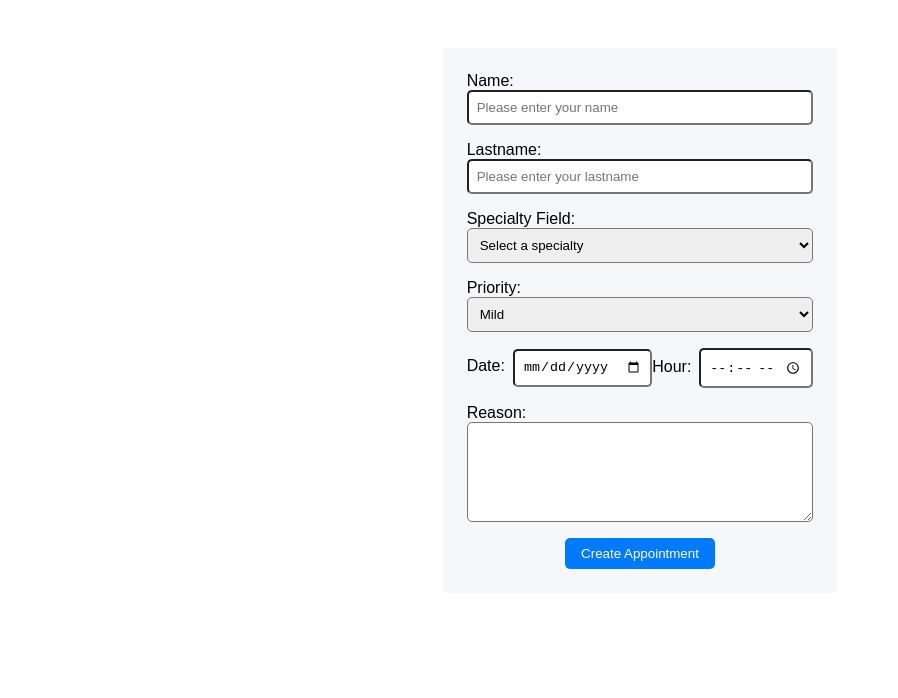
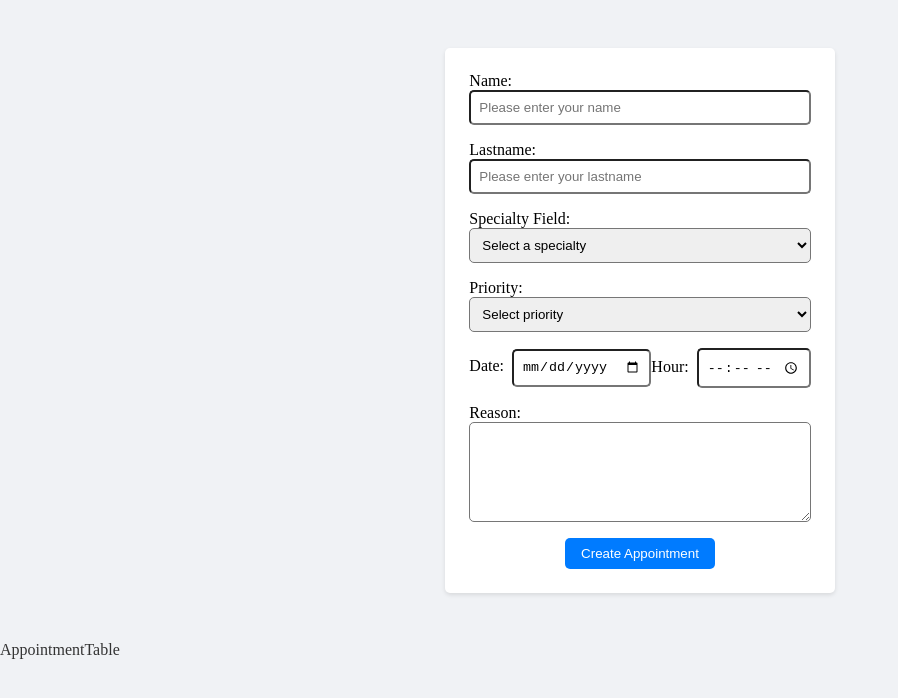
Before and after one commit to AlfaroCalderon/medical-appointments, a Next.js app: page / in a window 1280 px wide. Shown: the top 698 px of the page, without its empty margins (0-898 px from the left). Built offline with nearby package versions, Linux system fonts and the light colour scheme; no server answers.

Commit message:
:lipstick: I added the alerts when saving the medical appointment

```diff
--- a/src/app/components/appointment/appointment.tsx
+++ b/src/app/components/AppointmentForm/AppointmentForm.tsx
@@ -1,18 +1,20 @@
 import { ChangeEvent, FormEvent, useState } from "react"
-import styles from './appointment.module.css';
-import { useMutation } from "@tanstack/react-query";
+import styles from './appointmentForm.module.css';
+import { useMutation} from "@tanstack/react-query";
 import { insertAppointment } from "@/services/appointment.service";
 
-export const Appointment = () => {
+export const AppointmentForm = () => {
 
+    //We use the useState to capture the data of each of the inputs and selects inside the form
     const [name, setName] = useState<string>('');
     const [lastName, setLastName] = useState<string>('');
     const [specialtyField, setSpecialtyField] = useState<string>('');
-    const [priority, setPriority] = useState<number>(2);
+    const [priority, setPriority] = useState<number>(0);
     const [date, setDate] = useState<string>('');
     const [time, setTime] = useState<string>('');
     const [reason, setReason] = useState<string>('');
 
+    //Here we use the useMutation from tanstack to insert the data
     const mutation = useMutation({
         mutationFn: insertAppointment,
     });
@@ -30,30 +32,35 @@ export const Appointment = () => {
         };
 
         mutation.mutate({ newAppointment });
-        console.log(newAppointment);
 
-        e.currentTarget.reset();
+        setName('');
+        setLastName('');
+        setSpecialtyField('');
+        setPriority(0);
+        setDate('');
+        setTime('');
+        setReason('');
     }
 
   return (
     <>
-    <div className={styles.formContainer}>
+    <div className={styles.Container}>
 
 
          {mutation.isSuccess?(
-                <div style={{ color: 'green', padding: '10px', marginBottom: '10px' }}>
+                <div className={styles.successAlert}>
                     ✅ Appointment created successfully!
                 </div>
          ): null}
 
          {mutation.isError?(
-                <div style={{ color: 'red', padding: '10px', marginBottom: '10px' }}>
+                <div className={styles.errorAlert}>
                     ❌ Error: {mutation.error?.message || 'Something went wrong'}
                 </div>
          ):null }
 
          {mutation.isPending?(
-                <div style={{ color: 'blue', padding: '10px', marginBottom: '10px' }}>
+                <div className={styles.loadingAlert}>
                     ⏳ Saving appointment...
                 </div>
          ):null}
--- a/src/app/components/appointment/appointment.module.css
+++ b/src/app/components/AppointmentForm/appointmentForm.module.css
@@ -1,4 +1,6 @@
-.formContainer{
+
+/*Container styles -----------------------------------------------------------------------*/
+.Container{
     display: grid;
     grid-template-columns: 1fr;
     grid-template-rows: auto;
@@ -6,13 +8,56 @@
     padding: 0.5rem;
 }
 
+/*Alerts styles -----------------------------------------------*/
+.successAlert{
+    color: green;
+    padding: 0.5rem;
+    margin-bottom: 1rem;
+    background-color: #e6ffed;
+    border: 1px solid #c3e6cb;
+    border-radius: 5px;
+    animation: fadeOut 3s ease-in-out forwards; /*This is the keyframe we created below*/
+}
+
+.errorAlert{
+    color: red;
+    padding: 0.5rem;
+    margin-bottom: 1rem;
+    background-color: #f8d7da;
+    border: 1px solid #f5c6cb;
+    border-radius: 5px;
+    animation: fadeOut 3s ease-in-out forwards; /*This is the keyframe we created below*/
+}
+
+.loadingAlert{
+    color: rgb(53, 53, 148);
+    padding: 0.5rem;
+    margin-bottom: 1rem;
+    background-color: #d1ecf1;
+    border: 1px solid #bee5eb;
+    border-radius: 5px;
+}
+
+/*To make disappear the alert after a while*/
+@keyframes fadeOut {
+    0% {
+        opacity: 1;
+    }
+    100% {
+        opacity: 0;
+        display: none;
+    }
+}
+
+/*Form styles----------------------------------------------------------------------*/
 .formStyle{
     display: flex;
     flex-direction: column;
     color: black;
     margin: auto;
     padding: 1rem;
-    background-color: #f5f7fa;
+    background-color: #ffffff;
+    box-shadow: 0 2px 4px rgba(0, 0, 0, 0.1);
     box-sizing: border-box;
     border-radius: 5px;
 }
--- /dev/null
+++ b/src/app/components/AppointmentTable/AppointmentTable.tsx
@@ -0,0 +1,12 @@
+import { getAppointment } from "@/services/appointment.service";
+import { useQuery } from "@tanstack/react-query";
+
+export const AppointmentTable = () => {
+
+     //Here we use the useQuery to get the data we've saved}
+        const query = useQuery({queryKey:['appointments'], queryFn: () => getAppointment()});
+
+return (
+    <div>AppointmentTable</div>
+  )
+}
--- a/src/app/globals.css
+++ b/src/app/globals.css
@@ -1,42 +1,10 @@
-:root {
-  --background: #ffffff;
-  --foreground: #171717;
+*{
+  padding: 0;
+  margin: 0;
+  box-sizing: border-box;
 }
 
-@media (prefers-color-scheme: dark) {
-  :root {
-    --background: #0a0a0a;
-    --foreground: #ededed;
-  }
+body{
+  background-color: #f0f2f5;
+  color: #333;
 }
-
-html,
-body {
-  max-width: 100vw;
-  overflow-x: hidden;
-}
-
-body {
-  color: var(--foreground);
-  background: var(--background);
-  font-family: Arial, Helvetica, sans-serif;
-  -webkit-font-smoothing: antialiased;
-  -moz-osx-font-smoothing: grayscale;
-}
-
-* {
-  box-sizing: border-box;
-  padding: 0;
-  margin: 0;
-}
-
-a {
-  color: inherit;
-  text-decoration: none;
-}
-
-@media (prefers-color-scheme: dark) {
-  html {
-    color-scheme: dark;
-  }
-}
--- a/src/app/page.tsx
+++ b/src/app/page.tsx
@@ -1,15 +1,16 @@
 'use client';
 import { ReactQueryDevtools } from "@tanstack/react-query-devtools";
-import styles from "./page.module.css";
 import { QueryClient, QueryClientProvider } from "@tanstack/react-query";
-import { Appointment } from "./components/appointment/appointment";
+import { AppointmentForm } from "./components/AppointmentForm/AppointmentForm";
+import { AppointmentTable } from "./components/AppointmentTable/AppointmentTable";
 
 export default function Home() {
 
   const queryClient = new QueryClient();
   return (
    <QueryClientProvider client={queryClient}>
-      <Appointment />
+      <AppointmentForm />
+      <AppointmentTable />
      <ReactQueryDevtools initialIsOpen={false} />
    </QueryClientProvider>
   );
--- a/src/services/appointment.service.ts
+++ b/src/services/appointment.service.ts
@@ -19,3 +19,15 @@ export const insertAppointment = async (props: { newAppointment: Appointment })
         throw new Error('An error has arisen: ' + error)
     }
 }
+
+
+
+export const getAppointment = async (): Promise<Appointment[] | never> => {
+    try {
+        const response = await medicalAppointment.get('/medical_appointments');
+        return response.data;
+
+    } catch (error) {
+        throw new Error('An error has arisen: ' + error);
+    }
+}
```
Also changed, not shown: src/api/patient.api.ts (line endings or trailing spaces), src/app/components/AppointmentTable/appointmentTable.module.css (added).
